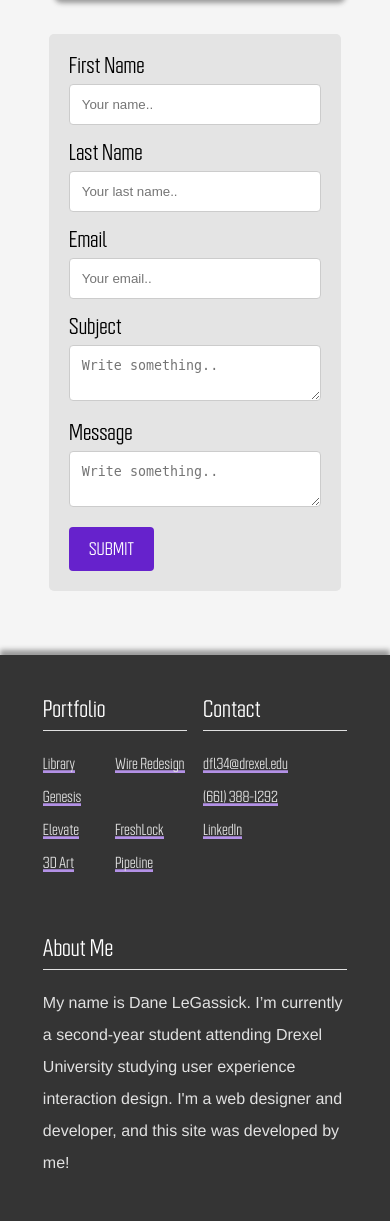
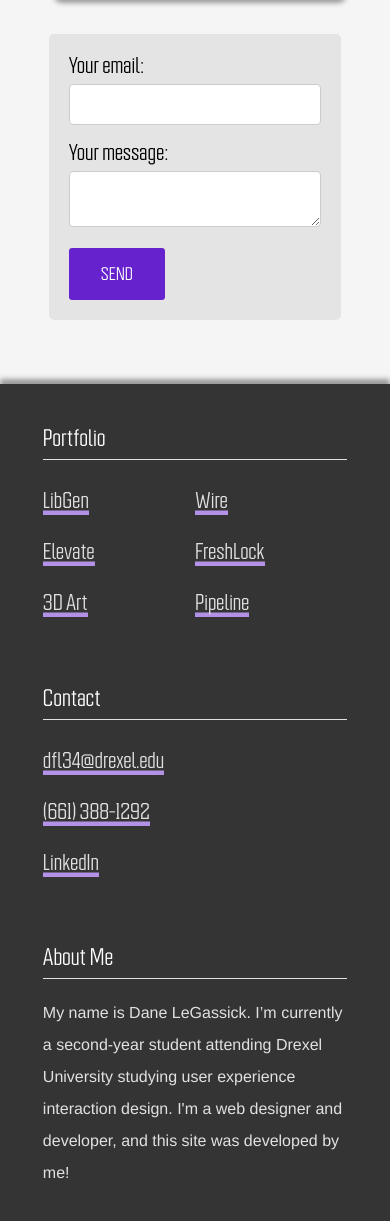
Before and after one commit to danelegassick/idm221-dfl34, a PHP site: page /contact.html in a window 390 px wide. Shown: the part 420-1641 px from the top of the page. Before the commit the page ends 1589 px from the top, so only its background shows below. Run offline with PHP 8.4, Linux system fonts and the light colour scheme.

Commit message:
:+1: Minor Tweaks, Favicon, Clean Up Docs
Just some organization, formatting, and addition of a favicon to all pages.

Increase to link size on footer.

```diff
--- a/contact.html
+++ b/contact.html
@@ -6,6 +6,7 @@
     <meta http-equiv="X-UA-Compatible" content="IE=edge">
     <meta name="viewport" content="width=device-width, initial-scale=1.0">
     <title>Contact</title>
+    <link rel="shortcut icon" href="./graphics/favicon.gif"/>
     <link rel="stylesheet" href="css/master.css">
     <script src="./js/functions.js"></script>
 </head>
@@ -45,22 +46,29 @@
 
                 <div class="container">
 
-                    <label>First Name</label>
-                    <input type="text" class="fname" name="firstname" placeholder="Your name..">
+                    <!--WORKING FORM SET UP NO PHP, FORM DATA SENT TO MY EMAIl (if you are reading this send me a message i'll hit you back)-->
 
-                    <label>Last Name</label>
-                    <input type="text" class="lname" name="lastname" placeholder="Your last name..">
+                    <form action="https://formspree.io/f/xdoboobl" method="POST">
 
-                    <label>Email</label>
-                    <input type="email" class="email" name="email" placeholder="Your email..">
+                        <label>
 
-                    <label>Subject</label>
-                    <textarea class="subject" name="subject" placeholder="Write something.."></textarea>
+                            Your email:
 
-                    <label>Message</label>
-                    <textarea class="message" name="message" placeholder="Write something.."></textarea>
+                            <input type="email" name="_replyto">
 
-                    <input type="submit" value="Submit" class="button">
+                        </label>
+
+                        <label>
+
+                            Your message:
+
+                            <textarea name="message"></textarea>
+
+                        </label>
+
+                        <button type="submit" class="button">SEND</button>
+
+                    </form>
 
                 </div>
 
@@ -89,8 +97,8 @@
                     <ul class="grid-list">
 
 
-                            <li><a href="./project-docs/libgen.html" class="link-style">Library Genesis</a></li>
-                            <li><a href="./project-docs/wire.html" class="link-style">Wire Redesign</a></li>
+                        <li><a href="./project-docs/libgen.html" class="link-style">LibGen</a></li>
+                        <li><a href="./project-docs/wire.html" class="link-style">Wire</a></li>
                         <li><a href="./project-docs/elevate.html" class="link-style">Elevate</a></li>
 
 
--- a/css/master.css
+++ b/css/master.css
@@ -76,6 +36,52 @@ h3 {
     background: #B391E6;
     color: #fff;
     box-shadow: 8px 8px 24px rgba(0, 0, 0, 0.2);
+}
+
+@font-face {
+    font-family: 'Redwing';
+    src: url('../fonts/redwing-medium-webfont.woff2') format('woff2');
+    src: url('../fonts/redwing-light-webfont.woff2') format('woff2');
+}
+
+h1 {
+    font-family: 'Redwing';
+}
+
+h2 {
+    font-family: 'Redwing';
+    font-weight: lighter;
+}
+
+h3 {
+    font-family: 'Redwing';
+    font-weight: lighter;
+}
+
+/*START HOME PAGE CSS*/
+
+.home {
+    margin: 2rem 1rem;
+    background-color: whitesmoke;
+}
+
+.list-content ul {
+    list-style: none;
+    margin: 0;
+    line-height: 6.5rem;
+    margin-top: -2rem;
+}
+
+.list-content li a{
+    font-size: 2rem;
+    text-transform: uppercase;
+    font-family: 'Redwing';
+    font-weight: lighter;
+    padding: 0;
+}
+
+.img-content figure {
+    margin: 0;
 }
 
 .container {
@@ -122,10 +127,34 @@ h3 {
     margin: 2rem 0;
 }
 
-@font-face {
-    font-family: 'Redwing';
-    src: url('../fonts/redwing-medium-webfont.woff2') format('woff2');
-    src: url('../fonts/redwing-light-webfont.woff2') format('woff2');
+/* BACKGROUND COVER SCREEN ON MOBILE */
+
+@media only screen and (max-width: 700px) {
+
+    .img-content {
+        display: none;
+    }
+
+    .home {
+        margin-top: 2rem;
+        background: url(../graphics/dane-x.gif) center center fixed;
+        background-size: cover;
+    }
+
+    .box {
+        margin-bottom: 0;
+    }
+
+    .list-content ul {
+        list-style: none;
+        padding-left: 0;
+    }
+
+    .img-content, .list-content {
+        float:none;
+        margin-bottom: 0;
+    }
+
 }
 
 /*FINISH HOME PAGE*/
@@ -368,15 +400,30 @@ footer .col-half {
 
 }
 
+@media only screen and (max-width:500px) {
+
+    .grid-footer {
+        display: grid;
+        grid-template-columns: 1fr;
+        grid-template-areas:
+        "col-fourth1"
+        "col-fourth2"
+        "col-half";
+    }
+
+
+
+}
+
 footer .link-style {
-    font-size: .875rem;
+    font-size: 1.25rem;
     color: rgb(225, 225, 225);
     width: fit-content;
 }
 
 footer ul {
     list-style: none;
-    line-height: 2rem;
+    line-height: 3rem;
     padding-left: 0;
     padding-right: 0;
 }
--- a/index.html
+++ b/index.html
@@ -1,10 +1,12 @@
 <!DOCTYPE html>
 <html lang="en">
+
 <head>
     <meta charset="UTF-8">
     <meta http-equiv="X-UA-Compatible" content="IE=edge">
     <meta name="viewport" content="width=device-width, initial-scale=1.0">
     <title>Home</title>
+    <link rel="shortcut icon" href="./graphics/favicon.gif"/>
     <link rel="stylesheet" href="css/master.css">
 </head>
 
```
Also changed, not shown: other parts of css/master.css (+14 -49 lines), about.html (+29 -16 lines), project-docs/3Dart.html (+5 -2 lines), project-docs/elevate.html (+39 -15 lines), project-docs/freshlock.html (+50 -16 lines), project-docs/libgen.html (+57 -14 lines), project-docs/pipeline.html (+46 -13 lines), project-docs/wire.html (+35 -17 lines), projects.html (+10 -5 lines), resume.html (+11 -19 lines). Lines whose indentation alone changed are shown as unchanged.
